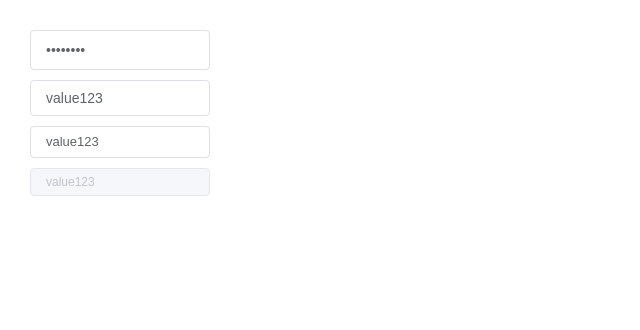
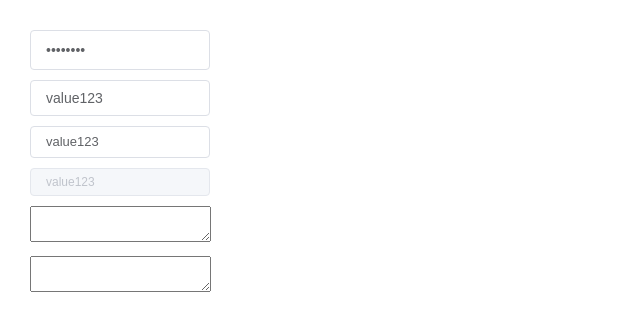
Before and after one commit to Lucy20209060/YUI, a React (Create React App) app: page /input in a window 1280 px wide. Shown: the top 330 px of the page, without its empty margins (0-640 px from the left). Built offline with nearby package versions, Linux system fonts and the light colour scheme.

Commit message:
feat:Input.TextArea

```diff
--- a/src/components/input/index.tsx
+++ b/src/components/input/index.tsx
@@ -1,2 +1,5 @@
 import Input from './input';
+import TextArea from './textArea';
+
+Input.TextArea = TextArea;
 export default Input;
--- a/src/components/input/input.tsx
+++ b/src/components/input/input.tsx
@@ -2,6 +2,7 @@ import classNames from 'classnames';
 import * as PropTypes from 'prop-types';
 import * as React from 'react';
 import './input.css';
+import TextArea from './textArea';
 
 export type InputSize = 'default'| 'medium' | 'small' | 'mini';
 
@@ -27,6 +28,8 @@ interface InterfaceInputProps {
 export type InputProps = InterfaceInputProps;
 
 export default class Input extends React.Component<InputProps, any> {
+  public static TextArea: typeof TextArea;
+
   public static defaultProps = {
     disabled: false,
     placeholder: '请输入内容',
--- /dev/null
+++ b/src/components/input/textArea.tsx
@@ -0,0 +1,63 @@
+import classNames from 'classnames';
+import * as PropTypes from 'prop-types';
+import * as React from 'react';
+
+type ButtonType = 'primary' | 'success' | 'warning' | 'danger' | 'info' | 'text';
+type ButtonSize = 'small' | 'medium' | 'mini';
+
+interface InterfaceTextAreaProps {
+	className?: string;
+	defaultValue?: string;
+  disabled?: boolean;
+  type?: ButtonType;
+  size?: ButtonSize;
+  icon?: string;
+	children?: React.ReactNode;
+	value?: string;
+}
+
+type TextAreaProps = InterfaceTextAreaProps;
+
+export default class TextArea extends React.Component<TextAreaProps, any> {
+  public static defaultProps = {
+    disabled: false,
+    type: 'default'
+  };
+
+  public static propTypes = {
+    className: PropTypes.string,
+    disabled: PropTypes.bool,
+    icon: PropTypes.string,
+    onClick: PropTypes.func,
+    size: PropTypes.oneOf(['medium', 'mini', 'small']),
+    type: PropTypes.string,
+  };
+
+  constructor(props: TextAreaProps) {
+    super(props);
+    this.state = {}
+  }
+
+  public render() {
+
+		const { className, defaultValue, type, size, value, ...otherProps } = this.props;
+    const classes = classNames(
+      className,
+      `lu-textarea`,
+      {
+        [`lu-textarea-${size}`]: size,
+      }
+    );
+    const textareaValue = value || defaultValue;
+
+    return (
+      <div>
+				<textarea
+					{...otherProps}
+					className={classes}
+					value={textareaValue}
+				/>
+      </div>
+    );
+  }
+}
--- a/src/pages/input/index.tsx
+++ b/src/pages/input/index.tsx
@@ -1,6 +1,7 @@
 import * as React from 'react';
 import './index.css';
 import { Input } from '../../components'
+const { TextArea } = Input;
 
 interface InterfaceState {
   inputDefaultValue: string,
@@ -30,6 +31,10 @@ export default class InputPage extends React.Component {
         <Input size="small" defaultValue={inputDefaultValue} value={inputValue} onPressEnter={this.onPressEnter} />
         <hr/>
         <Input disabled size="mini" defaultValue={inputDefaultValue} value={inputValue} />
+        <hr/>
+        <Input.TextArea />
+        <hr/>
+        <TextArea />
       </div>
     );
   }
```
